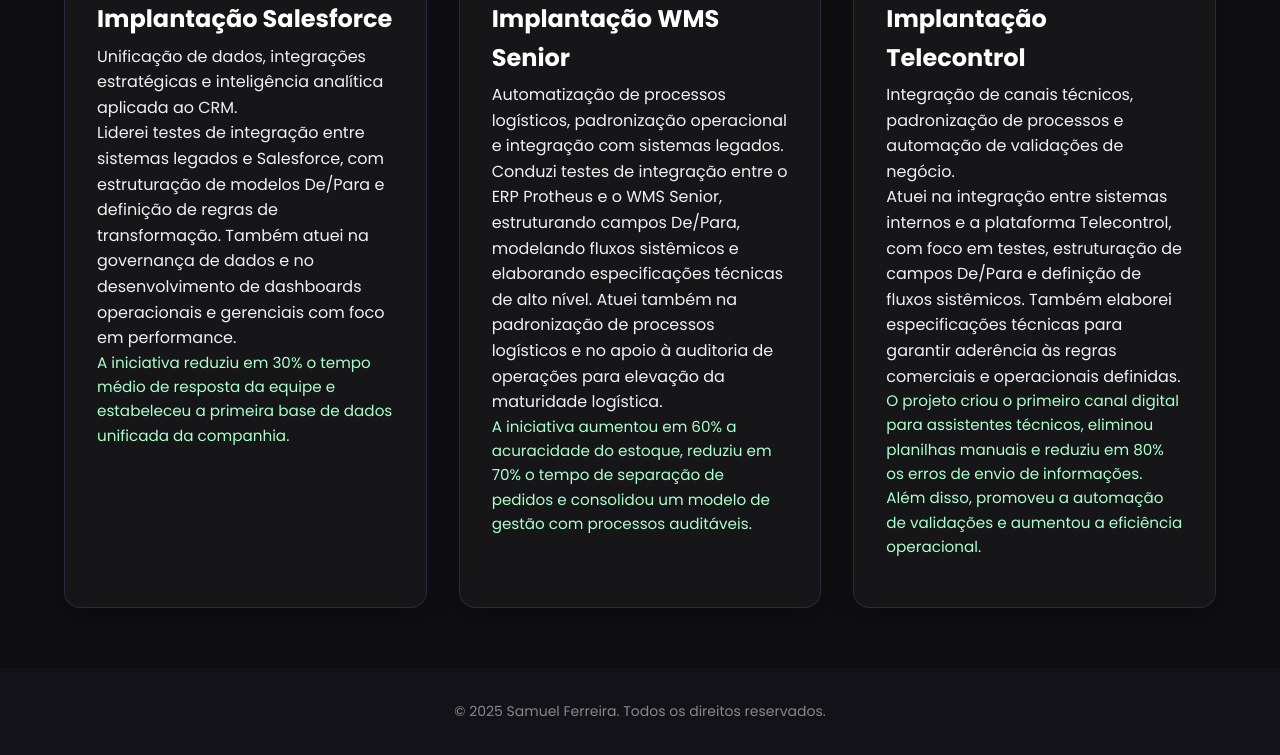
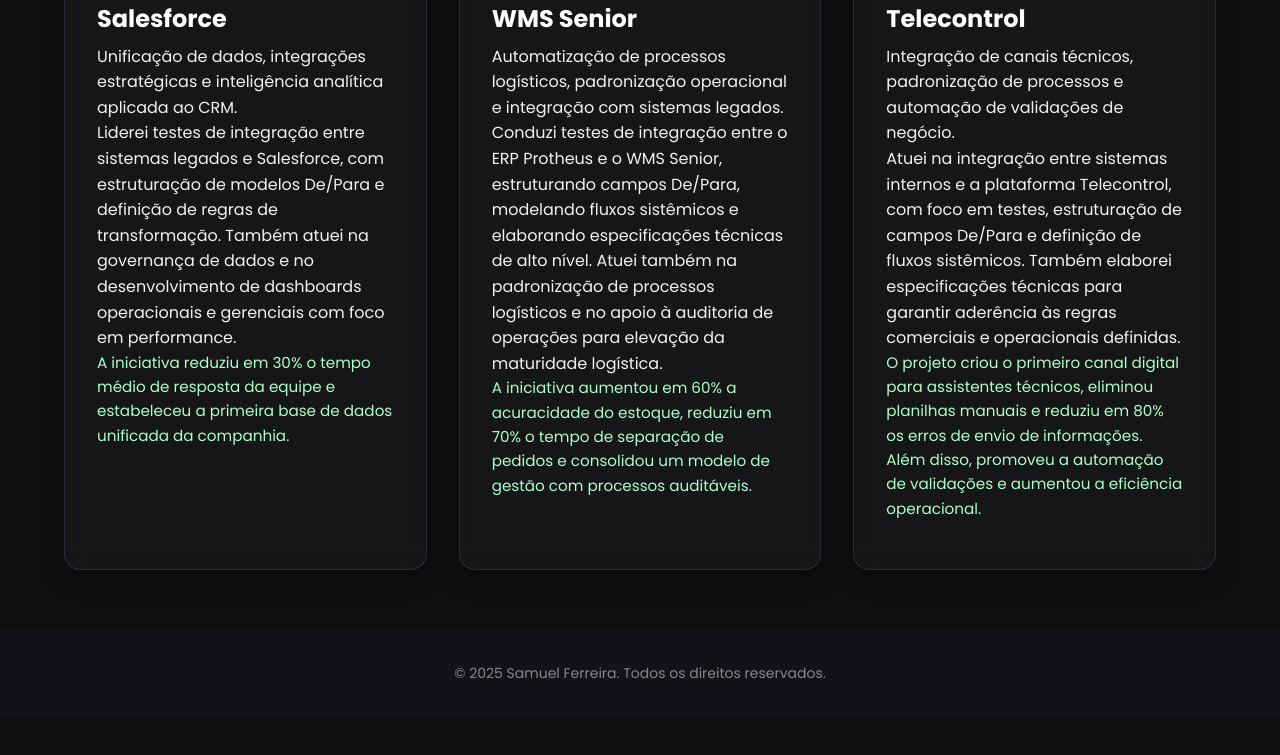
Before and after one commit to SamuelJuniorrr/portifolio, a plain HTML site: page projetos.html in a window 1280 px wide. Shown: the part 414-1169 px from the top of the page. After the commit the page ends 1130 px from the top, so only its background shows below. Drawn offline with Linux system fonts and the light colour scheme.

Commit message:
Update projetos.html

```diff
--- a/projetos.html
+++ b/projetos.html
@@ -44,7 +44,7 @@
             <img class="project-logo" src="https://a.sfdcstatic.com/shared/images/c360-nav/salesforce-with-type-logo.svg" alt="Salesforce">
           </div>
           <div class="project-content">
-            <h3 class="project-title">Implantação Salesforce</h3>
+            <h3 class="project-title">Salesforce</h3>
             <p class="project-summary">Unificação de dados, integrações estratégicas e inteligência analítica aplicada ao CRM.</p>
 
             <div class="project-highlights">
@@ -66,7 +66,7 @@
     <img class="project-logo" src="https://s3.amazonaws.com//beta-img.b2bstack.net/uploads/production/product/product_image/2433/Meu_projeto-1.png" alt="WMS Senior">
   </div>
   <div class="project-content">
-    <h3 class="project-title">Implantação WMS Senior</h3>
+    <h3 class="project-title">WMS Senior</h3>
     <p class="project-summary">Automatização de processos logísticos, padronização operacional e integração com sistemas legados.</p>
 
     <div class="project-highlights">
@@ -88,7 +88,7 @@
     <img class="project-logo" src="https://telecontrol.com.br/assets/images/logo-white.png" alt="Telecontrol">
   </div>
   <div class="project-content">
-    <h3 class="project-title">Implantação Telecontrol</h3>
+    <h3 class="project-title">Telecontrol</h3>
     <p class="project-summary">Integração de canais técnicos, padronização de processos e automação de validações de negócio.</p>
 
     <div class="project-highlights">
```
